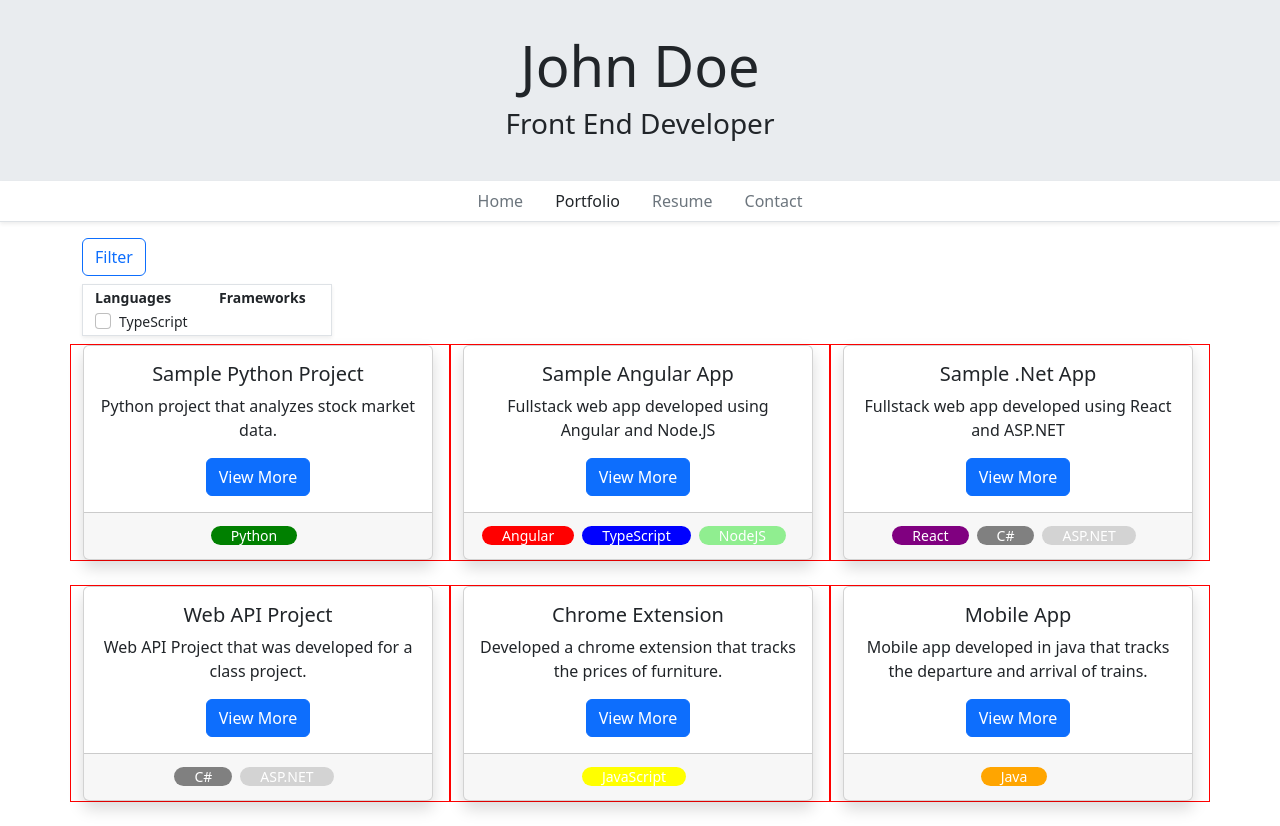
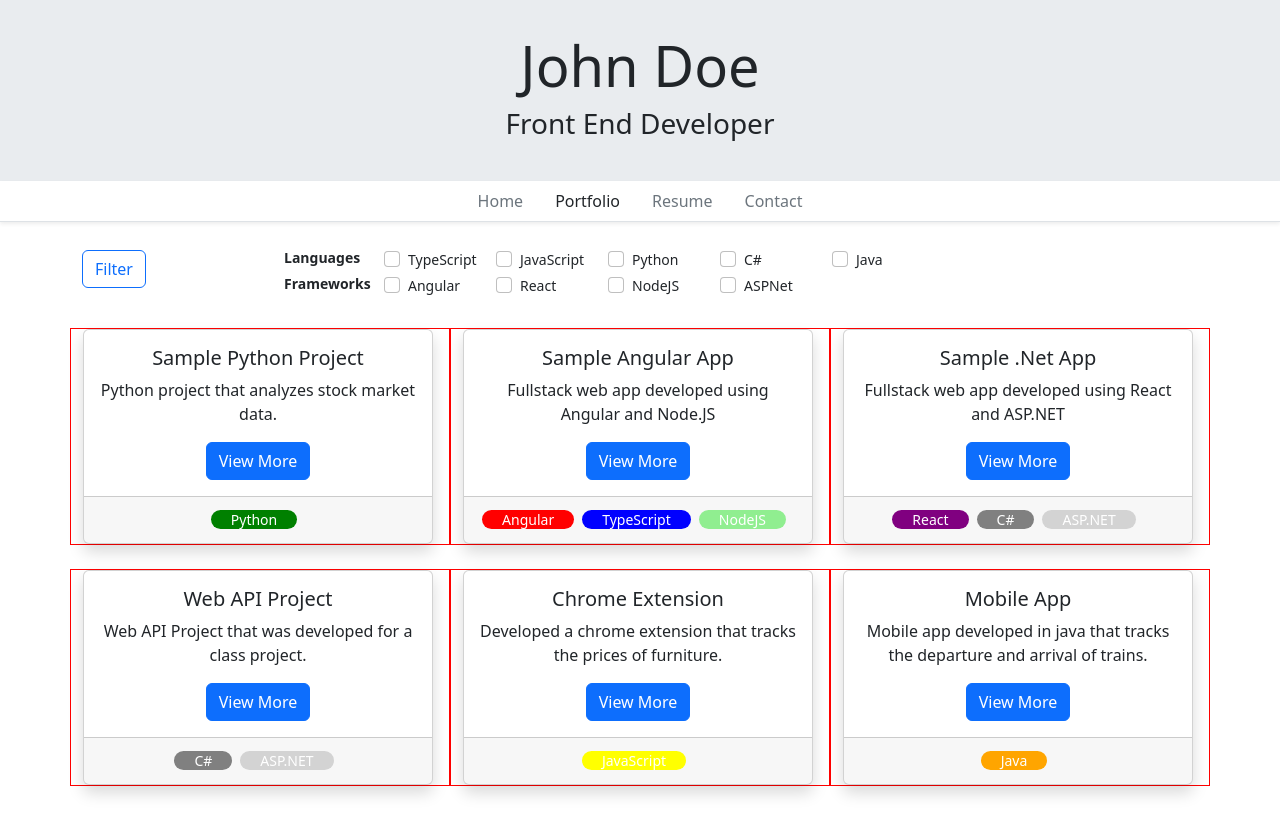
Before and after one commit to jmlinares2019/my-resume-2024, an Angular app: page /portfolio in a window 1280 px wide. Both pictures are taken after a click on the button "Filter". Built offline with nearby package versions, Linux system fonts and the light colour scheme.

Commit message:
Adding filter by tags functionality

```diff
--- a/public/css/portfolio.component.css
+++ b/public/css/portfolio.component.css
@@ -1,4 +1,19 @@
-.card-wrapper {
+.form-wrapper {
+  min-height: 70px;
+  align-items: center;
+  margin-bottom: 20px;
+}
+.form-wrapper small.grouping-labels {
+  min-width: 100px;
+}
+.form-wrapper .form-group {
+  min-width: 7rem;
+}
+
+.portfolio-wrapper {
+  justify-content: space-between;
+}
+.portfolio-wrapper .card-wrapper {
   border: 1px solid red;
   max-width: 380px;
   min-width: 380px;
--- a/src/app/pages/portfolio/portfolio.component.html
+++ b/src/app/pages/portfolio/portfolio.component.html
@@ -1,19 +1,28 @@
 <div class="container">
 
-    <div class="mb-2">
-        <div>
+    <div class="row form-wrapper">
+        <!-- Buttons -->
+        <div class="button-wrapper col-lg-3 col-xl-2">
             <button
                 class="btn btn-outline-primary mb-2 me-2"
                 (click)="isCollapsed = !isCollapsed">
                 Filter
             </button>
+            <button
+                [hidden]="!filtering"
+                class="btn btn-outline-secondary mb-2"
+                (click)="resetFilters()">
+                Reset
+            </button>
         </div>
-        <div [collapse]="isCollapsed" [isAnimated]="true">
-            <div class="border mb-2 shadow-sm" style="width: 250px;">
+        <!-- / Buttons -->
+        <!-- Form -->
+        <div [collapse]="isCollapsed" class="col-lg-9 col-xl-10">
+
             <form>
                 <div class="row mx-0">
-                        <div class="col">
-                            <small><b>Languages</b></small>
+                    <div class="col d-sm-flex">
+                        <small class="grouping-labels"><b>Languages</b></small>
                         <div class="form-group">
                             <div class="form-check">
                                 <input type="checkbox"
@@ -24,21 +33,104 @@
                                 <label class="form-check-label small">TypeScript</label>
                             </div>
                         </div>
+                        <div class="form-group">
+                            <div class="form-check">
+                                <input type="checkbox"
+                                    name="javascript"
+                                    class="form-check-input position-static me-2"
+                                    [(ngModel)]="javascript"
+                                    (change)="filterProjects()">
+                                <label class="form-check-label small">JavaScript</label>
                             </div>
-                        <div class="col">
-                            <small><b>Frameworks</b></small>
+                        </div>
+                        <div class="form-group">
+                            <div class="form-check">
+                                <input type="checkbox"
+                                    name="python"
+                                    class="form-check-input position-static me-2"
+                                    [(ngModel)]="python"
+                                    (change)="filterProjects()">
+                                <label class="form-check-label small">Python</label>
+                            </div>
+                        </div>
+                        <div class="form-group">
+                            <div class="form-check">
+                                <input type="checkbox"
+                                    name="csharp"
+                                    class="form-check-input position-static me-2"
+                                    [(ngModel)]="csharp"
+                                    (change)="filterProjects()">
+                                <label class="form-check-label small">C#</label>
+                            </div>
+                        </div>
+                        <div class="form-group">
+                            <div class="form-check">
+                                <input type="checkbox"
+                                    name="java"
+                                    class="form-check-input position-static me-2"
+                                    [(ngModel)]="java"
+                                    (change)="filterProjects()">
+                                <label class="form-check-label small">Java</label>
+                            </div>
+                        </div>
+                    </div>
+                    <div class="col d-sm-flex">
+                        <small class="grouping-labels"><b>Frameworks</b></small>
+                        <div class="form-group">
+                            <div class="form-check">
+                                <input type="checkbox"
+                                    name="ng"
+                                    class="form-check-input position-static me-2"
+                                    [(ngModel)]="angular"
+                                    (change)="filterProjects()">
+                                <label class="form-check-label small">Angular</label>
+                            </div>
+                        </div>
+                        <div class="form-group">
+                            <div class="form-check">
+                                <input type="checkbox"
+                                    name="react"
+                                    class="form-check-input position-static me-2"
+                                    [(ngModel)]="react"
+                                    (change)="filterProjects()">
+                                <label class="form-check-label small">React</label>
+                            </div>
+                        </div>
+                        <div class="form-group">
+                            <div class="form-check">
+                                <input type="checkbox"
+                                    name="nodejs"
+                                    class="form-check-input position-static me-2"
+                                    [(ngModel)]="nodejs"
+                                    (change)="filterProjects()">
+                                <label class="form-check-label small">NodeJS</label>
+                            </div>
+                        </div>
+                        <div class="form-group">
+                            <div class="form-check">
+                                <input type="checkbox"
+                                    name="aspnet"
+                                    class="form-check-input position-static me-2"
+                                    [(ngModel)]="aspnet"
+                                    (change)="filterProjects()">
+                                <label class="form-check-label small">ASPNet</label>
+                            </div>
+                        </div>
                     </div>
                 </div>
             </form>
-            </div>
-        </div>
+
+        </div><!-- / Form -->
     </div>
 
-    <div class="row">
+    <!-- Portfolio -->
+    <div class="row portfolio-wrapper">
         <div
             *ngFor="let project of projects"
             class="card-wrapper col-lg-4 col-md-6">
-            <app-project-card [project]="project"></app-project-card>
+            <app-project-card [project]="project">
+                <!-- Project -->
+            </app-project-card>
         </div>
+    </div><!-- / Portfolio -->
 </div>
-</div>
--- a/src/app/pages/portfolio/portfolio.component.scss
+++ b/src/app/pages/portfolio/portfolio.component.scss
@@ -1,6 +1,24 @@
-.card-wrapper{
-    border: 1px solid red;
-    max-width: 380px; // use col- ?
-    min-width: 380px;
-    margin-bottom: 1.5rem;
+.form-wrapper{
+    min-height: 70px;
+    align-items: center;
+    margin-bottom: 20px;
+
+    small.grouping-labels{
+        min-width: 100px;
+    }
+
+    .form-group{
+        min-width: 7rem;
+    }
 }
+
+.portfolio-wrapper{
+    justify-content: space-between;
+
+    .card-wrapper{
+        border: 1px solid red;
+        max-width: 380px; // use col- ?
+        min-width: 380px;
+        margin-bottom: 1.5rem;
+    }
+}
--- a/src/app/pages/portfolio/portfolio.component.ts
+++ b/src/app/pages/portfolio/portfolio.component.ts
@@ -18,21 +18,88 @@ export class PortfolioComponent implements OnInit{
   projects = {} as Project[];
 
   isCollapsed: boolean = true;
+  filtering: boolean = false;
 
+  csharp: boolean = false;
+  javascript: boolean = false;
   typescript: boolean = false;
+  python: boolean = false;
+  java: boolean = false;
+
+  aspnet: boolean = false;
+  nodejs: boolean = false;
+  angular: boolean = false;
+  react: boolean = false;
+
 
   ngOnInit(): void {
     // getProjects when the component is initialized
-    // (without clicking any button or performing any action)
+    // (when it loads, without clicking any button or performing any action)
     this.projects = this.ProjectsService.getProjects();
   }
 
   filterProjects(){
     let filterTags: Tag[] = [];
-    if (this.typescript){
+
+    if (this.typescript){ // === true
       filterTags.push(Tag.TYPESCRIPT);
     }
+
+    if (this.angular){
+      filterTags.push(Tag.ANGULAR);
+    }
+
+    if (this.python){
+      filterTags.push(Tag.PYTHON);
+    }
+
+    if (this.csharp){
+      filterTags.push(Tag.CSHARP);
+    }
+
+    if (this.nodejs){
+      filterTags.push(Tag.NODEJS);
+    }
+
+    if (this.aspnet){
+      filterTags.push(Tag.ASPNET);
+    }
+
+    if (this.javascript){
+      filterTags.push(Tag.JAVASCRIPT);
+    }
+
+    if (this.react){
+      filterTags.push(Tag.REACT);
+    }
+
+    if (this.java){
+      filterTags.push(Tag.JAVA);
+    }
+
+    // show reset button if at least one filter is applied
+    if (filterTags.length > 0){
+      this.filtering = true;
+    } else {
+      this.filtering = false;
+    }
+
     this.projects = this.ProjectsService.getProjectsByFilter(filterTags);
   }
 
+  resetFilters(){
+    this.csharp = false;
+    this.javascript = false;
+    this.typescript = false;
+    this.python = false;
+    this.java = false;
+    this.aspnet = false;
+    this.nodejs = false;
+    this.angular = false;
+    this.react = false;
+    this.filtering = false;
+
+    this.projects = this.ProjectsService.getProjects();
+  }
+
 }
```
Lines whose indentation alone changed are shown as unchanged.
